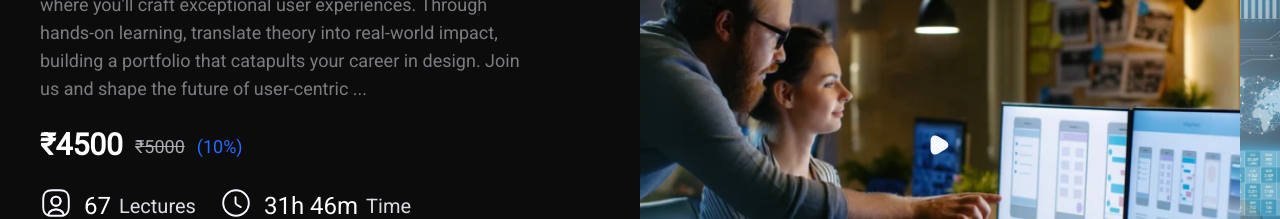
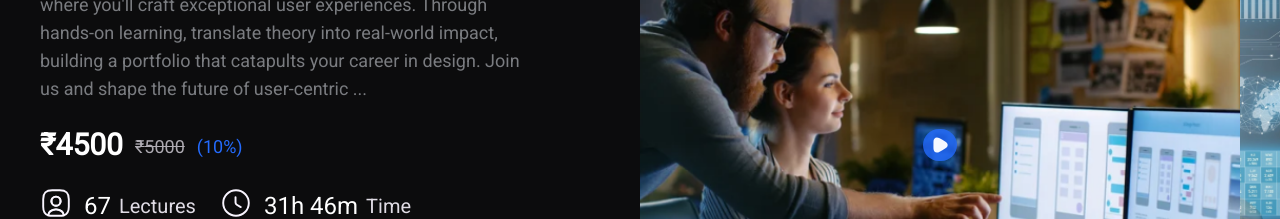
Before and after one commit to jrTilak/edubrain-temp, a React (Vite) app: page / in a window 1280 px wide. Shown: the part 2520-2739 px from the top of the page. Built offline with nearby package versions, Linux system fonts and the light colour scheme.

Commit message:
Update CTABanner and CourseSection components

```diff
--- a/src/pages/Home/CTABanner.tsx
+++ b/src/pages/Home/CTABanner.tsx
@@ -21,7 +21,7 @@ const CTABanner = () => {
       <p className="max-w-[60%] text-xs sm:text-sm xl:text-2xl xl:leading-[31.2px] text-[#F5F8FF] xl:max-w-[624px]">
         Revolutionize Your Learning Journey with AI-Enhanced Courses!
       </p>
-      <button className="text-[#F5F8FF] bg-[#0C0C0D] text-sm px-5 py-2 sm:py-3 lg:py-4  rounded-lg w-[180px] sm:w-[200px] md:w-[300px] mt-4 md:mt-5">
+      <button className="text-[#F5F8FF] bg-[#0C0C0D] text-sm px-5 py-2 sm:py-3 lg:py-4  rounded-lg w-[130px] xs:w-[180px] sm:w-[200px] md:w-[300px] mt-4 md:mt-5">
         Explore Now!
       </button>
       <img
--- a/src/pages/Home/CourseSection.tsx
+++ b/src/pages/Home/CourseSection.tsx
@@ -164,8 +164,8 @@ const CourseSection = () => {
               isStacked={true}
             />
           </div>
-          <button className="absolute z-50 shadow-lg top-1/2 left-1/2 transform -translate-x-1/2 -translate-y-1/2">
-            <img src={play} alt="play button" className="h-5 w-5" />
+          <button className="absolute z-50 shadow-lg top-1/2 left-1/2 transform -translate-x-1/2 -translate-y-1/2 rounded-full bg-[#246BFD] bg-opacity-80 p-2 flex items-center justify-center">
+            <img src={play} alt="play button" className="h-4 w-4 ml-0.5" />
           </button>
           {/* // courses indicator line  */}
           <div className="flex relative w-full  bg-[#252526] h-1 mt-6 rounded-full">
```
